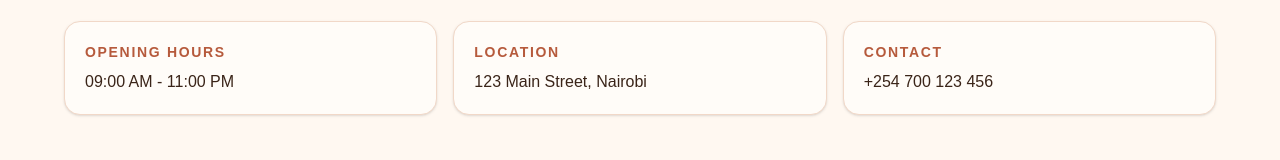
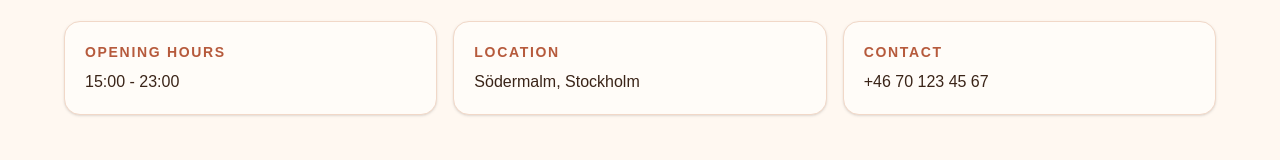
Before and after one commit to Brianosumba/restaurant-booking-app, a Next.js app: page / in a window 1280 px wide. Shown: the part 944-1104 px from the top of the page. Built offline with nearby package versions, Linux system fonts and the light colour scheme.

Commit message:
Update booking navigation and quick info

```diff
--- a/src/app/page.tsx
+++ b/src/app/page.tsx
@@ -63,9 +63,12 @@ export default function Home() {
               </span>
             </span>
           </Link>
-          <button className="rounded-full bg-[#B65A3C] px-4 py-2 text-sm font-medium text-white hover:bg-[#A14A2A] transition-colors focus:outline-none focus:ring-2 focus:ring-[#D99A3D] focus:ring-offset-2">
+          <a
+            href="#booking"
+            className="rounded-full bg-[#B65A3C] px-4 py-2 text-sm font-medium text-white hover:bg-[#A14A2A] transition-colors focus:outline-none focus:ring-2 focus:ring-[#D99A3D] focus:ring-offset-2"
+          >
             Book a Table
-          </button>
+          </a>
         </div>
       </header>
 
@@ -121,7 +124,7 @@ export default function Home() {
                   Opening Hours
                 </h3>
                 <p className="text-base font-medium text-[#3A2418]">
-                  09:00 AM - 11:00 PM
+                  15:00 - 23:00
                 </p>
               </li>
               <li className="rounded-2xl border border-[#F1D8C8] bg-[#FFFCF8] p-5 text-[#3A2418] flex flex-col gap-2 shadow-sm">
@@ -129,7 +132,7 @@ export default function Home() {
                   Location
                 </h3>
                 <p className="text-base font-medium text-[#3A2418]">
-                  123 Main Street, Nairobi
+                  Södermalm, Stockholm
                 </p>
               </li>
               <li className="rounded-2xl border border-[#F1D8C8] bg-[#FFFCF8] p-5 text-[#3A2418] flex flex-col gap-2 shadow-sm">
@@ -137,7 +140,7 @@ export default function Home() {
                   Contact
                 </h3>
                 <p className="text-base font-medium text-[#3A2418]">
-                  +254 700 123 456
+                  +46 70 123 45 67
                 </p>
               </li>
             </ul>
```
